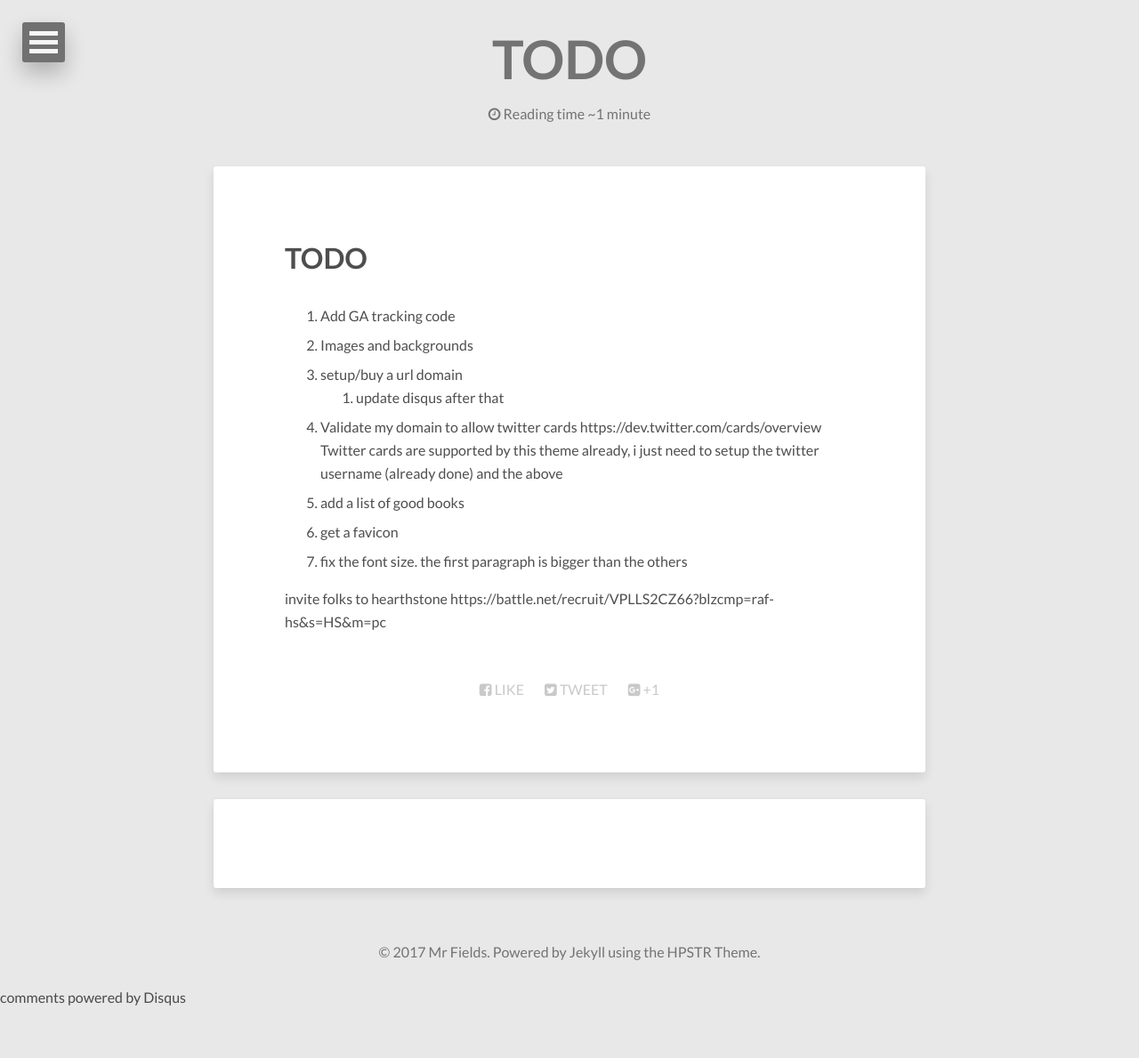
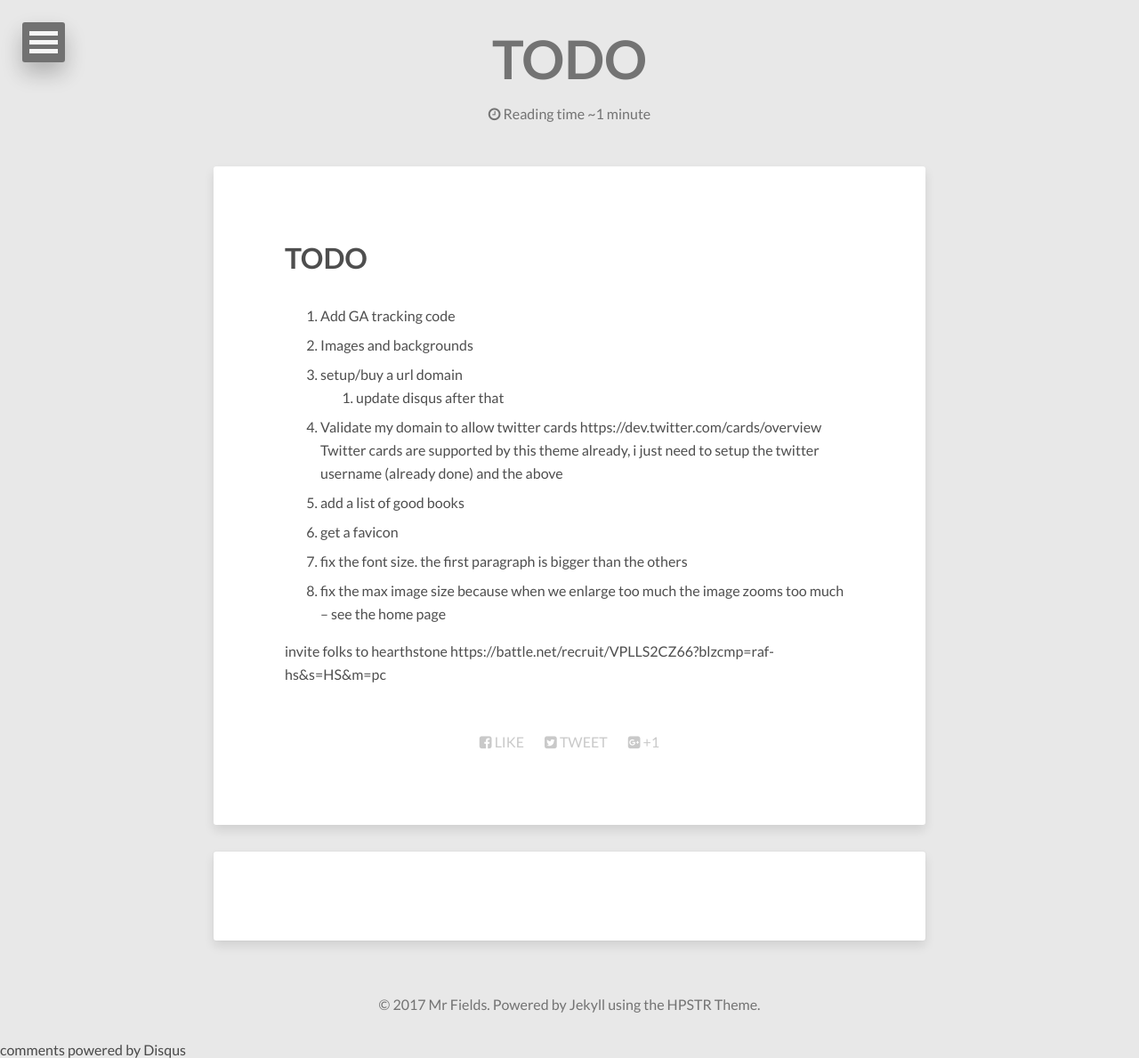
Before and after one commit to vetras/vetras.github.io, a Jekyll site: the page built from TODO.md, in a window 1280 px wide. Shown: the whole page at 89% size. Built offline with Jekyll 4.4.1, drawn with Linux system fonts in a browser that asks for light colours; nearby versions of some CDN libraries; our own code applies the rules of GitHub Pages for plain Markdown files; comment, search, counter and statistics services are not loaded; before the commit the page ends 1130 px from its top, so only the background shows below that.

Commit message:
another todo
i should use github issue tracker for this but for now this is simpler

```diff
--- a/TODO.md
+++ b/TODO.md
@@ -9,6 +9,8 @@
 1. add a list of good books
 1. get a favicon
 1. fix the font size. the first paragraph is bigger than the others
+1. fix the max image size because when we enlarge too much the image zooms too much -- see the home page
+
 
 invite folks to hearthstone
 https://battle.net/recruit/VPLLS2CZ66?blzcmp=raf-hs&s=HS&m=pc
```
